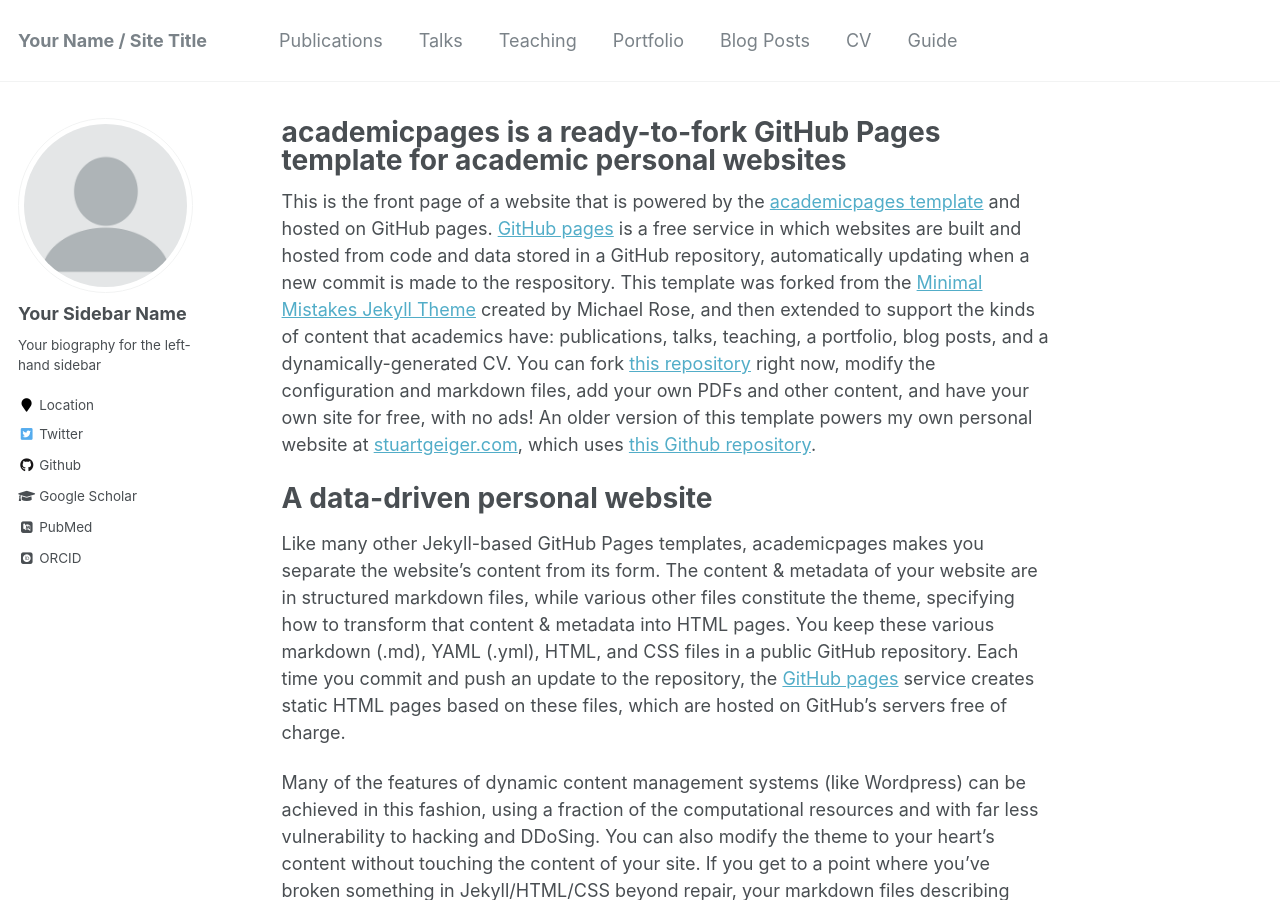
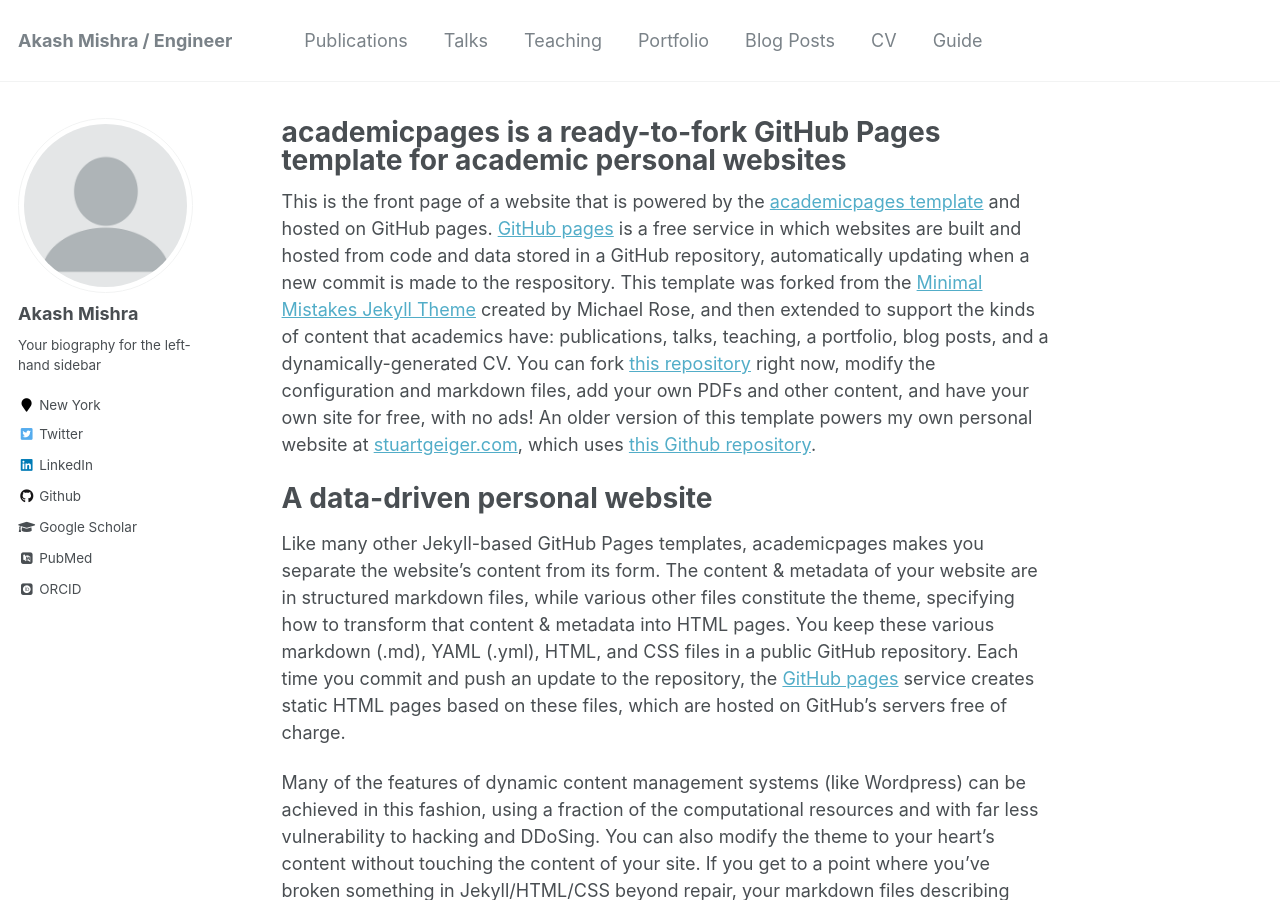
Before and after one commit to akashsky1994/akashsky1994.github.io, a Jekyll site: the page built from _pages/about.md, in a window 1280 px wide and 900 px high. Built offline with Jekyll 4.4.1, drawn with Linux system fonts in a browser that asks for light colours; some web fonts are replaced; some of the changed text lies outside the part shown.

Commit message:
resume added

```diff
--- a/_config.yml
+++ b/_config.yml
@@ -7,9 +7,9 @@
 
 # Site Settings
 locale                   : "en-US"
-title                    : "Your Name / Site Title"
+title                    : "Akash Mishra / Engineer"
 title_separator          : "-"
-name                     : &name "Your Name"
+name                     : &name "Akash Mishra"
 description              : &description "personal description"
 url                      : https://academicpages.github.io # the base hostname & protocol for your site e.g. "https://mmistakes.github.io"
 baseurl                  : "" # the subpath of your site, e.g. "/blog"
@@ -80,10 +80,10 @@
 
 # Site Author
 author:
-  name             : "Your Sidebar Name"
+  name             : "Akash Mishra"
   avatar           : "profile.png"
   bio              : "Your biography for the left-hand sidebar"
-  location         : "Location"
+  location         : "New York"
   employer         :
   pubmed           : "https://www.ncbi.nlm.nih.gov/pubmed/?term=john+snow"
   googlescholar    : "http://yourfullgooglescholarurl.com"
@@ -96,13 +96,13 @@
   flickr           :
   facebook         :
   foursquare       :
-  github           : "academicpages"
+  github           : "https://github.com/akashsky1994/"
   google_plus      :
   keybase          :
   instagram        :
   impactstory      : #"https://profiles.impactstory.org/u/xxxx-xxxx-xxxx-xxxx"
   lastfm           :
-  linkedin         :
+  linkedin         : "https://www.linkedin.com/in/akash-mishra1994/"
   orcid            : "http://orcid.org/yourorcidurl"
   pinterest        :
   soundcloud       :
```
Also changed, not shown: 4 other files.
